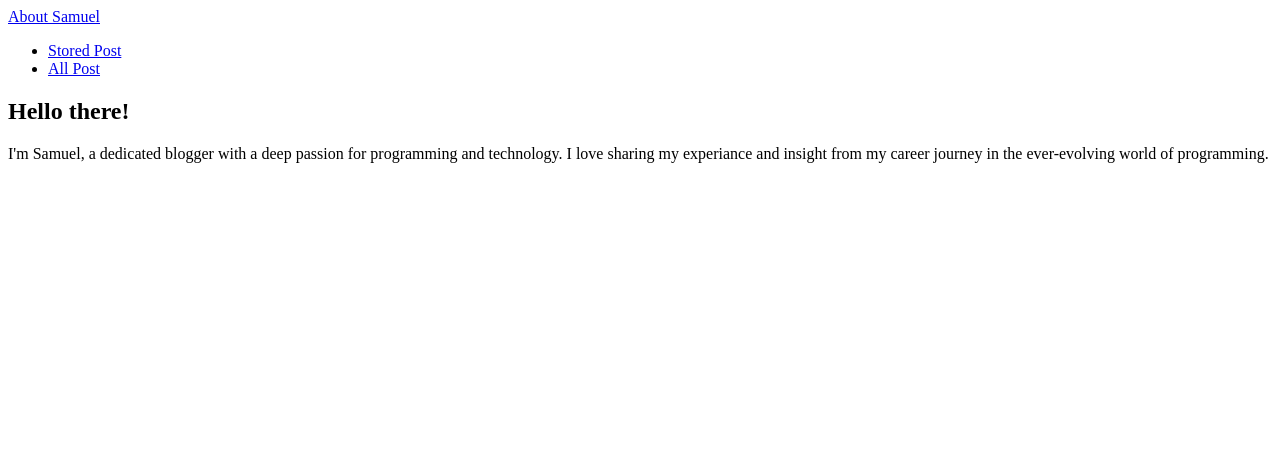
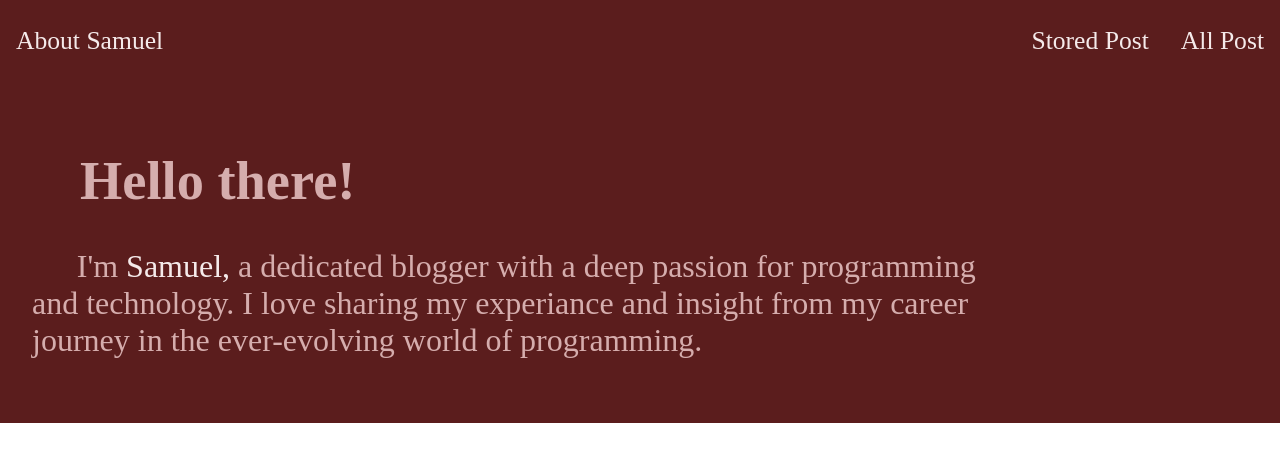
Before and after one commit to Samuel-Tefera/my-site, a Django app: template blog/templates/blog/blog-home.html in a window 1280 px wide. Shown: the top 462 px of the page. Run offline with Django 5.2, Linux system fonts and the light colour scheme; the template is opened without the code that fills it, so the values that code supplies are empty.

Commit message:
give style for header section

```diff
--- a/blog/static/blog/blog-home.css
+++ b/blog/static/blog/blog-home.css
@@ -0,0 +1,46 @@
+body{
+    margin: 0;
+    padding: 0;
+    display: border-box;
+}
+
+header{
+    background-color: #5b1d1d;
+}
+
+header a{
+    text-decoration: none;
+    color: #f5eaea;
+}
+
+.main-navigation{
+    display: flex;
+    justify-content: space-between;
+    align-items: center;
+    justify-items: center;
+    margin: 0 1rem;
+    font-size: 1.6rem;
+}
+
+.nav-list{
+    list-style: none;
+    display: flex;
+    gap: 2rem;
+}
+
+.header-text{
+    max-width: 60rem;
+    padding: 2rem;
+}
+
+.header-text h1{
+    font-size: 3.4rem;
+    color: #d5adad;
+    margin-left: 3rem;
+}
+
+.header-text p{
+    font-size: 2rem;
+    text-indent: 2.8rem;
+    color: #d5adad;
+}
--- a/blog/templates/blog/blog-home.html
+++ b/blog/templates/blog/blog-home.html
@@ -3,24 +3,25 @@
 <head>
     <meta charset="UTF-8">
     <meta name="viewport" content="width=device-width, initial-scale=1.0">
+    <link rel="stylesheet" href="../../static/blog/blog-home.css">
     <title>Samuel&dash;Blog</title>
 </head>
 <body>
     <header>
-        <nav class="main_navigation">
+        <nav class="main-navigation">
             <div class="nav-icon">
                 <a class="main-nav-icon" href="#">About Samuel</a>
             </div>
             <div>
-                <ul>
+                <ul class="nav-list">
                     <li><a href="#">Stored Post</a></li>
                     <li><a href="#">All Post</a></li>
                 </ul>
             </div>
         </nav>
-        <div>
-            <h2>Hello there!</h2>
-            <p>I'm Samuel, a dedicated blogger with a deep passion for
+        <div class="header-text">
+            <h1>Hello there!</h1>
+            <p>I'm <span><a href="#">Samuel,</a></span> a dedicated blogger with a deep passion for
                 programming and technology. I love sharing my experiance
                 and insight from my career journey in the ever-evolving
                 world of programming.
```
